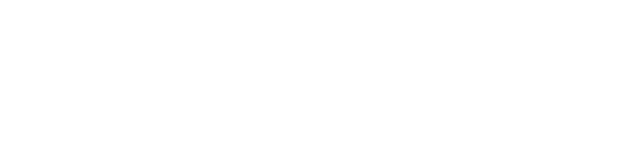
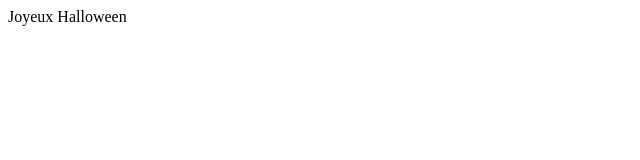
Before and after one commit to hugorss/Halloween-Git-Project-2023-n-2, a plain HTML site: page index.html in a window 1280 px wide. Shown: the whole page, without its empty margins (0-640 px from the left). Drawn offline with Linux system fonts and the light colour scheme.

Commit message:
Joyeux halloween en français

```diff
--- a/index.html
+++ b/index.html
@@ -7,6 +7,6 @@
     <title>Document</title>
 </head>
 <body>
-
+    Joyeux Halloween
 </body>
 </html>
```
